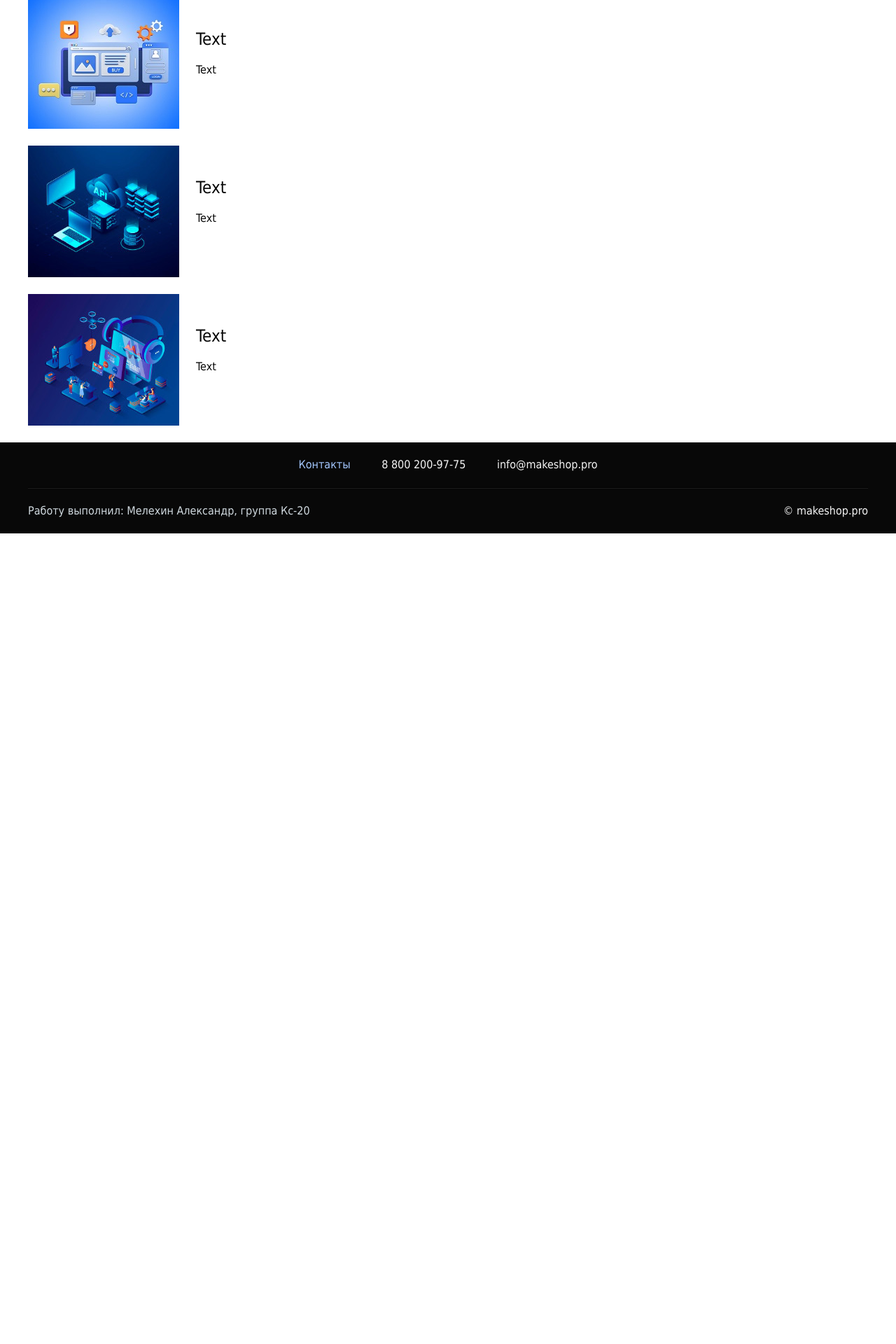
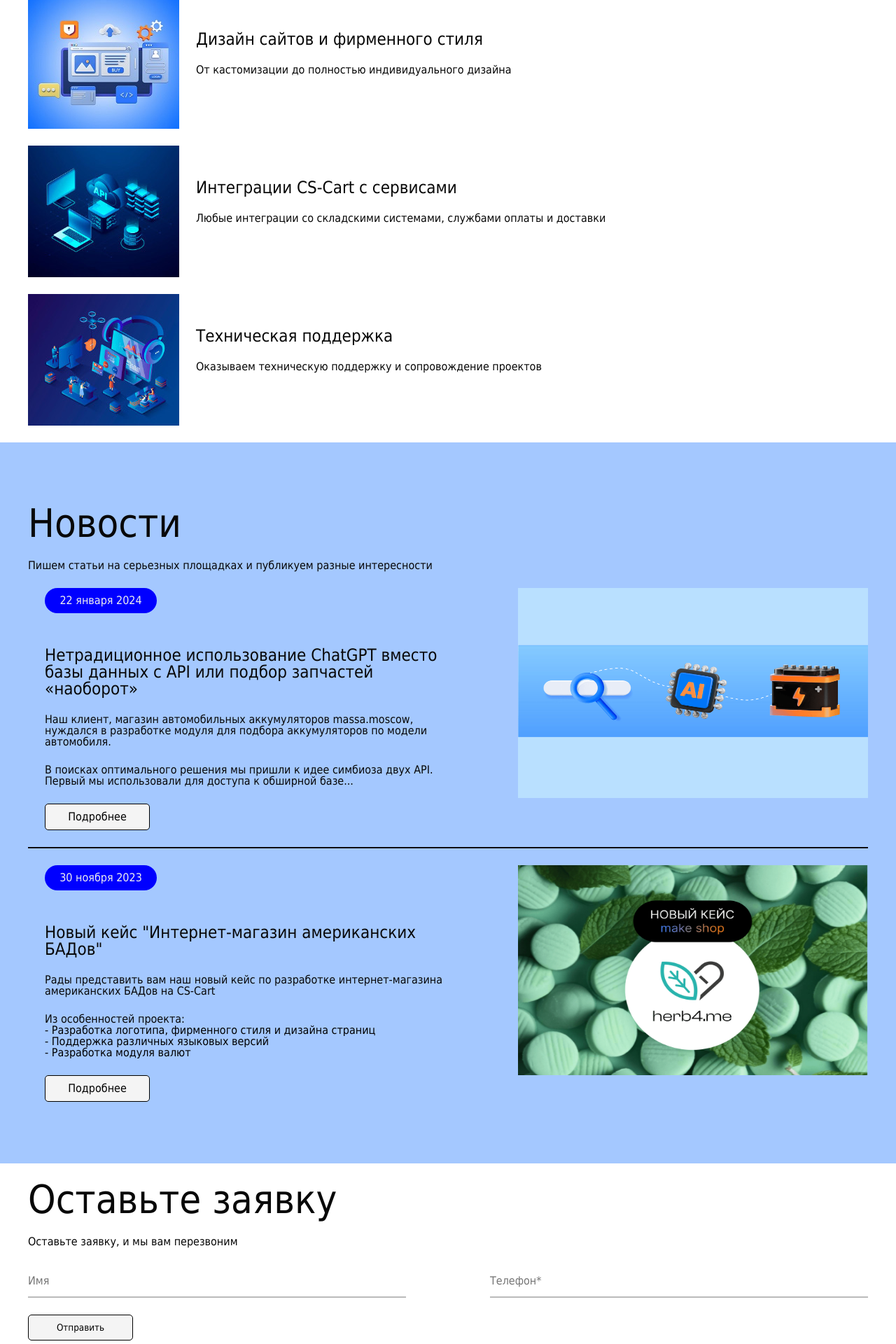
Before and after one commit to AleksandrMelexin/MUCTR-Web, a PHP site: page / in a window 1280 px wide. Shown: the part 1360-3280 px from the top of the page at 70% size. Before the commit the page ends 2122 px from the top, so only its background shows below. Run offline with PHP 8.4, Linux system fonts and the light colour scheme.

Commit message:
Разбор КР 1

```diff
--- a/KR1/public_html/css/main.css
+++ b/KR1/public_html/css/main.css
@@ -76,6 +76,11 @@ main div#top_background {
     padding: 64px 0;
 }
 
+main div#news_background {
+    background-color: #A4C8FF;
+    padding: 64px 0;
+}
+
 main h1 {
     font-size: 72px;
     color: #f4f4f4;
@@ -97,7 +102,7 @@ main h2 {
     color: #080808;
 }
 
-main p#services_text {
+main p#services_text, main p#news_text, main p.form_text{
     margin-bottom: 24px;
     font-size: 16px;
     color: #080808;
@@ -123,7 +128,7 @@ main ul > li h3 {
     margin-top: 48px;
 }
 
-main ul > li p {
+main ul > li p.u_text {
     margin-top: 24px;
     font-size: 16px;
     color: #080808;
@@ -174,3 +179,88 @@ footer div#copy p {
     display: block;
     float: left;
 }
+
+main ul > li p.date {
+    padding: 10px;
+    width: 140px;
+    text-align: center;
+    margin-top: 0;
+    font-size: 16px;
+    color: #eee;
+    background-color: #00f;
+    border-radius: 50px;
+}
+
+main > div > div > ul > li img {
+    float: right;
+}
+
+main > div > div > ul > li div {
+    box-sizing: border-box;
+    display: block;
+    float: left;
+    margin-right: 24px;
+    width: 50%;
+}
+
+main ul > li a.news_link, main form > button{
+    display: block;
+    box-sizing: border-box;
+    margin-top: 24px;
+    padding: 10px;
+    text-align: center;
+    width: 150px;
+    border: solid 1px;
+    background-color: #f4f4f4;
+    border-radius: 5px;
+}
+
+main li.n_li {
+    overflow: hidden;
+    margin: 0;
+}
+
+main ul > li a.news_link:hover, main form > button:hover {
+    color: #aaa;
+}
+
+main hr {
+    margin: 24px 0;
+    background: #1E1E1E;
+    height: 1px;
+}
+
+main form > input {
+    display: block;
+    box-sizing: border-box;
+    width: 45%;
+    height: 48px;
+    font-size: 16px;
+    color: #bbb;
+    border: none;
+    border-bottom: 2px solid #bbb;
+    margin-bottom: 24px;
+}
+
+main form > input#user_name {
+    float: left;
+}
+main form > input#user_phone {
+    float: right;
+}
+
+main p.form_text > a#politic {
+    color: #999;
+    font-size: 16px;
+    text-decoration: underline;
+}
+
+main p.form_text > a#politic:hover {
+    color: #666;
+    font-size: 16px;
+    text-decoration: none;
+}
+
+main form {
+    margin-bottom: 24px;
+}
--- a/KR1/public_html/index.html
+++ b/KR1/public_html/index.html
@@ -40,52 +40,87 @@
                     <p class="u_text">Подберём подходящую для вас версию CMS и тему оформления</p>
                 </div>
             </li>
-        </ul>
-        <ul>
             <li>
                 <img src="img/u2.jpg" alt="Разработка магазинов" width="216" height="188">
                 <div>
-                    <h3>Разработка магазинов</h3>
-                    <p class="u_text">Подберём подходящую для вас версию CMS и тему оформления</p>
+                    <h3>Разработка маркетплейсов</h3>
+                    <p class="u_text">Разработаем для вас оптимизированную онлайн-платформу по предоставлению продуктов и услуг</p>
+                </div>
+            </li>
+            <li>
+                <img src="img/u3.jpg" alt="" width="216" height="188">
+                <div>
+                    <h3>Разработка модулей и решений для CS-Cart</h3>
+                    <p class="u_text">Если вам нужен модуль или определенный функционал</p>
+                </div>
+            </li>
+            <li>
+                <img src="img/u4.jpg" alt="" width="216" height="188">
+                <div>
+                    <h3>Дизайн сайтов и фирменного стиля</h3>
+                    <p class="u_text">От кастомизации до полностью индивидуального дизайна</p>
+                </div>
+            </li>
+            <li>
+                <img src="img/u5.jpg" alt="" width="216" height="188">
+                <div>
+                    <h3>Интеграции CS-Cart c сервисами</h3>
+                    <p class="u_text">Любые интеграции со складскими системами, службами оплаты и доставки</p>
+                </div>
+            </li>
+            <li>
+                <img src="img/u6.jpg" alt="" width="216" height="188">
+                <div>
+                    <h3>Техническая поддержка</h3>
+                    <p class="u_text">Оказываем техническую поддержку и сопровождение проектов</p>
                 </div>
             </li>
         </ul>
+    </div>
+    <div id="news_background">
+        <div class="container">
+            <h2>Новости</h2>
+            <p id="news_text">Пишем статьи на серьезных площадках и публикуем разные интересности</p>
             <ul>
                 <li>
-                <img src="img/u3.jpg" alt="" width="216" height="188">
                     <div>
-                    <h3>Text</h3>
-                    <p class="u_text">Text</p>
+                        <p class="date">22 января 2024</p>
+                        <h3>Нетрадиционное использование ChatGPT вместо базы данных с API или подбор запчастей «наоборот»</h3>
+                        <p class="u_text">Наш клиент, магазин автомобильных аккумуляторов massa.moscow, нуждался в разработке модуля для подбора аккумуляторов по модели автомобиля.</p>
+                        <p class="u_text">В поисках оптимального решения мы пришли к идее симбиоза двух API. Первый мы использовали для доступа к обширной базе...</p>
+                        <a class="news_link" href="index.html">Подробнее</a>
                     </div>
+                    <img src="img/n1.png" alt="" width="500px" height="300px">
+                </li>
+                <hr>
+                <li>
+                    <div>
+                        <p class="date">30 ноября 2023</p>
+                        <h3>Новый кейс "Интернет-магазин американских БАДов"</h3>
+                        <p class="u_text">Рады представить вам наш новый кейс по разработке интернет-магазина американских БАДов на CS-Cart</p>
+                        <p class="u_text">Из особенностей проекта:
+                            <ul>
+                                <li class="n_li">- Разработка логотипа, фирменного стиля и дизайна страниц</li>
+                                <li class="n_li">- Поддержка различных языковых версий</li>
+                                <li class="n_li">- Разработка модуля валют</li>
+                            </ul>
+                        </p>
+                        <a class="news_link" href="index.html">Подробнее</a>
+                    </div>
+                    <img src="img/n2.png" alt="" width="500px" height="300px">
                 </li>
             </ul>
-        <ul>
-            <li>
-                <img src="img/u4.jpg" alt="" width="216" height="188">
-                <div>
-                    <h3>Text</h3>
-                    <p class="u_text">Text</p>
         </div>
-            </li>
-        </ul>
-        <ul>
-            <li>
-                <img src="img/u5.jpg" alt="" width="216" height="188">
-                <div>
-                    <h3>Text</h3>
-                    <p class="u_text">Text</p>
     </div>
-            </li>
-        </ul>
-        <ul>
-            <li>
-                <img src="img/u6.jpg" alt="" width="216" height="188">
-                <div>
-                    <h3>Text</h3>
-                    <p class="u_text">Text</p>
-                </div>
-            </li>
-        </ul>
+    <div class="container">
+        <h2>Оставьте заявку</h2>
+        <p class="form_text">Оставьте заявку, и мы вам перезвоним</p>
+        <form action="index.html" method="get">
+            <input id="user_name" type="text" name="user_name" placeholder="Имя">
+            <input id="user_phone" type="tel" required name="user_phone" placeholder="Телефон*">
+            <button type="submit">Отправить</button>
+        </form>
+        <p class="form_text">Нажимая на кнопку, вы соглашаетесь с условиями обработки персональных данных и <a href="index.html" id="politic">политикой конфиденциальности</a></p>
     </div>
 </main>
 <footer>
```
Also changed, not shown: KR1/materials/img/n1.png (added), KR1/materials/img/n2.png (added), KR1/materials/kr-html-css-instruction-p2.jpg (added), KR1/materials/kr-html-css-p2.jpg (added), KR1/public_html/img/n1.png (added), KR1/public_html/img/n2.png (added). Lines whose indentation alone changed are shown as unchanged.
